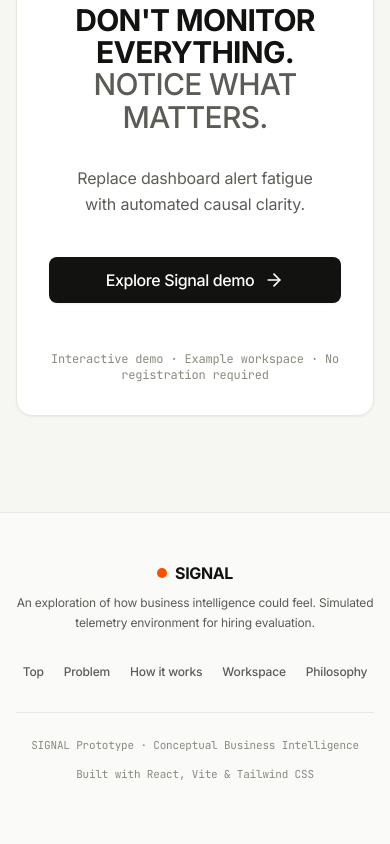
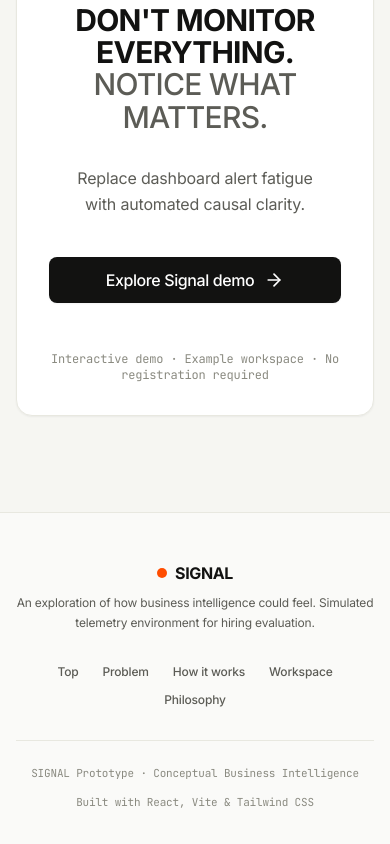
Before and after one commit to Yuvraj264/Signal-Acdyon-company-, a React (Vite) app: page / in a window 390 px wide. Shown: the part 5661-6505 px from the top of the page. Built offline with nearby package versions, Linux system fonts and the light colour scheme.

Commit message:
Ensure footer is centered on mobile viewports

```diff
--- a/src/components/Footer.jsx
+++ b/src/components/Footer.jsx
@@ -3,27 +3,27 @@ import Container from './Container'
 
 /**
  * Minimal structural Footer for SIGNAL.
- * Responsive centered alignment on mobile viewports, space-between on desktop.
- * Clean, honest attribution, no bloated links.
+ * Perfectly centered alignment across mobile viewports, space-between on desktop.
  */
 export default function Footer() {
   return (
-    <footer className="border-t border-[var(--border-subtle)] bg-[var(--bg-base)] py-12">
+    <footer className="w-full border-t border-[var(--border-subtle)] bg-[var(--bg-base)] py-12">
       <Container size="wide">
-        <div className="flex flex-col md:flex-row items-center justify-between gap-8 text-center md:text-left">
-          {/* Logo & Description */}
-          <div className="space-y-2 max-w-sm flex flex-col items-center md:items-start">
+        {/* Main Footer Content */}
+        <div className="w-full flex flex-col md:flex-row items-center justify-between gap-8 text-center md:text-left">
+          {/* Brand & Description Block */}
+          <div className="w-full md:w-auto max-w-md flex flex-col items-center md:items-start text-center md:text-left space-y-2">
             <div className="flex items-center justify-center md:justify-start gap-2 text-base font-bold tracking-tight text-[var(--text-primary)]">
               <span className="h-2.5 w-2.5 rounded-full bg-[var(--accent-signal)]" />
               <span>SIGNAL</span>
             </div>
-            <p className="text-xs text-[var(--text-secondary)] leading-relaxed">
+            <p className="text-xs text-[var(--text-secondary)] leading-relaxed text-center md:text-left">
               An exploration of how business intelligence could feel. Simulated telemetry environment for hiring evaluation.
             </p>
           </div>
 
-          {/* Quick Nav Anchors */}
-          <div className="flex flex-wrap items-center justify-center md:justify-end gap-5 sm:gap-6 text-xs font-medium text-[var(--text-secondary)]">
+          {/* Navigation Links */}
+          <div className="w-full md:w-auto flex flex-wrap items-center justify-center md:justify-end gap-x-6 gap-y-3 text-xs font-medium text-[var(--text-secondary)] text-center">
             <a href="#" className="hover:text-[var(--text-primary)] transition-colors focus-visible:outline-2 focus-visible:outline-[var(--accent-signal)]">
               Top
             </a>
@@ -42,12 +42,12 @@ export default function Footer() {
           </div>
         </div>
 
-        {/* Bottom Metadata Strip */}
-        <div className="mt-8 pt-6 border-t border-[var(--border-subtle)] flex flex-col sm:flex-row items-center justify-between gap-3 text-[11px] font-mono text-[var(--text-muted)] text-center sm:text-left">
-          <div>
+        {/* Bottom Legal & Attribution Strip */}
+        <div className="w-full mt-8 pt-6 border-t border-[var(--border-subtle)] flex flex-col sm:flex-row items-center justify-center sm:justify-between gap-3 text-[11px] font-mono text-[var(--text-muted)] text-center sm:text-left">
+          <div className="text-center sm:text-left">
             SIGNAL Prototype · Conceptual Business Intelligence
           </div>
-          <div>
+          <div className="text-center sm:text-right">
             Built with React, Vite & Tailwind CSS
           </div>
         </div>
```
Also changed, not shown: 4 other files (tests, documents, lock files or other folders).
